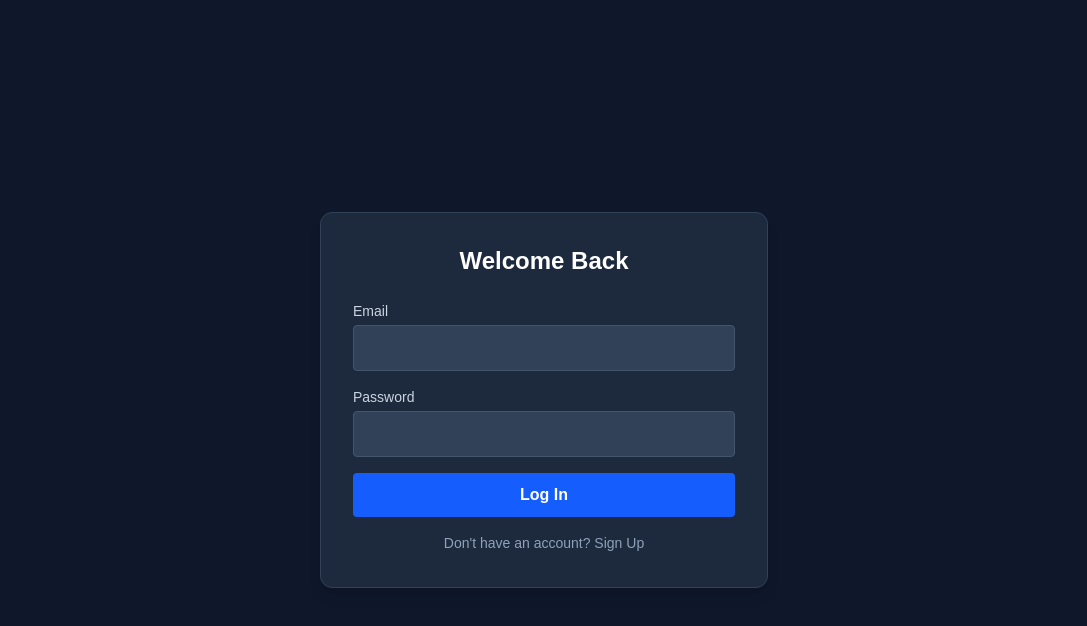
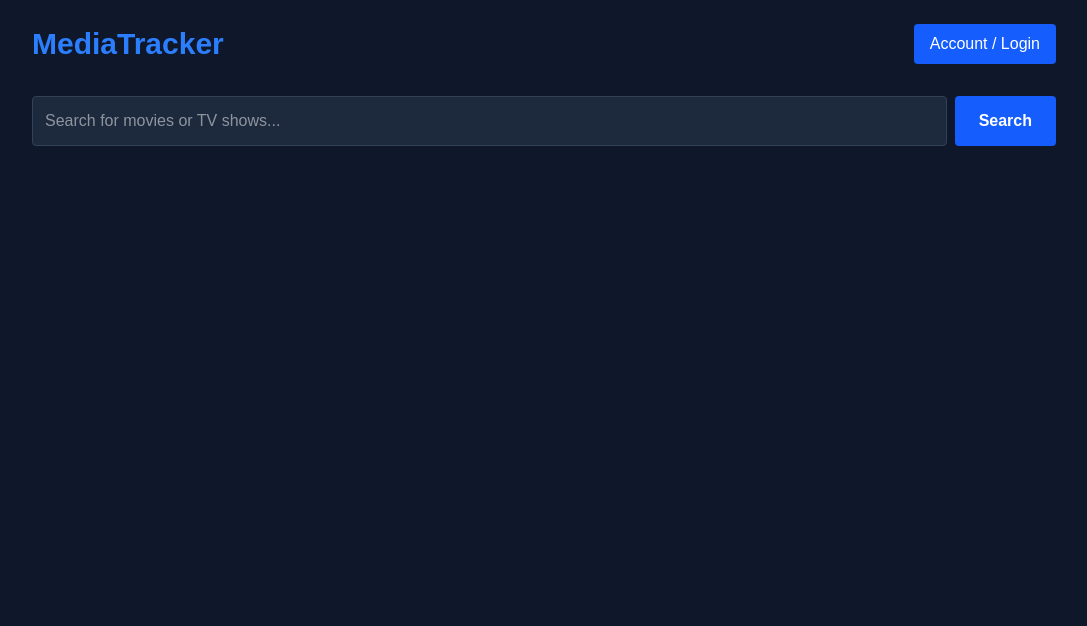
Before and after one commit to gaurangsinghal15/personal-media-tracker, a Next.js app: page /login in a window 1280 px wide. Shown: the top 626 px of the page, without its empty margins (96-1183 px from the left). Built offline with nearby package versions, Linux system fonts and the light colour scheme; no server answers.

Commit message:
Add TMDB movie search functionality

```diff
--- a/app/login/page.tsx
+++ b/app/login/page.tsx
@@ -1,81 +1,111 @@
-'use client'
+'use client';
 
-import { useState } from 'react'
-import { createBrowserClient } from '@supabase/ssr'
+import { useState } from 'react';
+import Link from 'next/link';
 
-export default function LoginPage() {
-  const [email, setEmail] = useState('')
-  const [password, setPassword] = useState('')
-  const [isSignUp, setIsSignUp] = useState(false)
-  const [message, setMessage] = useState('')
+interface MediaItem {
+  id: number;
+  title?: string;
+  name?: string;
+  poster_path: string | null;
+  release_date?: string;
+  first_air_date?: string;
+  media_type: string;
+  vote_average: number;
+}
 
-  const supabase = createBrowserClient(
-    process.env.NEXT_PUBLIC_SUPABASE_URL!,
-    process.env.NEXT_PUBLIC_SUPABASE_ANON_KEY!
-  )
+export default function Home() {
+  const [query, setQuery] = useState('');
+  const [results, setResults] = useState<MediaItem[]>([]);
+  const [loading, setLoading] = useState(false);
 
-  const handleAuth = async (e: React.FormEvent) => {
-    e.preventDefault()
-    setMessage('Processing...')
+  const searchMedia = async (e: React.FormEvent) => {
+    e.preventDefault();
+    if (!query.trim()) return;
 
-    if (isSignUp) {
-      const { error } = await supabase.auth.signUp({ email, password })
-      if (error) setMessage(error.message)
-      else setMessage('Account created! Check your email to confirm.')
-    } else {
-      const { error } = await supabase.auth.signInWithPassword({ email, password })
-      if (error) setMessage(error.message)
-      else setMessage('Successfully logged in!')
+    setLoading(true);
+    const apiKey = process.env.NEXT_PUBLIC_TMDB_API_KEY;
+
+    try {
+      const res = await fetch(
+        `https://api.themoviedb.org/3/search/multi?api_key=${apiKey}&query=${encodeURIComponent(query)}`
+      );
+      const data = await res.json();
+      setResults(data.results || []);
+    } catch (err) {
+      console.error('Failed to fetch data:', err);
+    } finally {
+      setLoading(false);
     }
-  }
+  };
 
   return (
-    <div className="min-h-screen flex items-center justify-center bg-slate-900 text-white p-4">
-      <div className="max-w-md w-full bg-slate-800 p-8 rounded-xl shadow-lg border border-slate-700">
-        <h1 className="text-2xl font-bold text-center mb-6">
-          {isSignUp ? 'Create Track Account' : 'Welcome Back'}
-        </h1>
+    <div className="min-h-screen bg-slate-900 text-white p-6">
+      <header className="max-w-5xl mx-auto flex justify-between items-center mb-8">
+        <h1 className="text-3xl font-bold text-blue-500">MediaTracker</h1>
+        <Link
+          href="/login"
+          className="bg-blue-600 hover:bg-blue-700 px-4 py-2 rounded font-medium transition"
+        >
+          Account / Login
+        </Link>
+      </header>
 
-        <form onSubmit={handleAuth} className="space-y-4">
-          <div>
-            <label className="block text-sm mb-1 text-slate-300">Email</label>
-            <input
-              type="email"
-              value={email}
-              onChange={(e) => setEmail(e.target.value)}
-              required
-              className="w-full p-2.5 rounded bg-slate-700 border border-slate-600 focus:outline-none focus:border-blue-500"
-            />
-          </div>
-
-          <div>
-            <label className="block text-sm mb-1 text-slate-300">Password</label>
-            <input
-              type="password"
-              value={password}
-              onChange={(e) => setPassword(e.target.value)}
-              required
-              className="w-full p-2.5 rounded bg-slate-700 border border-slate-600 focus:outline-none focus:border-blue-500"
-            />
-          </div>
-
+      <main className="max-w-5xl mx-auto">
+        <form onSubmit={searchMedia} className="flex gap-2 mb-8">
+          <input
+            type="text"
+            value={query}
+            onChange={(e) => setQuery(e.target.value)}
+            placeholder="Search for movies or TV shows..."
+            className="flex-1 p-3 rounded bg-slate-800 border border-slate-700 focus:outline-none focus:border-blue-500 text-white"
+          />
           <button
             type="submit"
-            className="w-full bg-blue-600 hover:bg-blue-500 font-semibold p-2.5 rounded transition"
+            className="bg-blue-600 hover:bg-blue-700 px-6 py-3 rounded font-semibold transition"
           >
-            {isSignUp ? 'Sign Up' : 'Log In'}
+            Search
           </button>
         </form>
 
-        {message && <p className="mt-4 text-center text-sm text-yellow-400">{message}</p>}
+        {loading && <p className="text-center text-slate-400">Searching...</p>}
 
-        <button
-          onClick={() => setIsSignUp(!isSignUp)}
-          className="w-full text-center text-sm text-slate-400 hover:underline mt-4"
-        >
-          {isSignUp ? 'Already have an account? Log In' : "Don't have an account? Sign Up"}
-        </button>
-      </div>
+        <div className="grid grid-cols-2 md:grid-cols-4 gap-6">
+          {results.map((item) => (
+            <div
+              key={item.id}
+              className="bg-slate-800 rounded-lg overflow-hidden shadow-lg border border-slate-700 flex flex-col"
+            >
+              {item.poster_path ? (
+                <img
+                  src={`https://image.tmdb.org/t500${item.poster_path}`}
+                  alt={item.title || item.name}
+                  className="w-full h-72 object-cover"
+                />
+              ) : (
+                <div className="w-full h-72 bg-slate-700 flex items-center justify-center text-slate-400">
+                  No Image
+                </div>
+              )}
+              <div className="p-4 flex-1 flex flex-col justify-between">
+                <div>
+                  <h3 className="font-bold text-lg leading-snug mb-1">
+                    {item.title || item.name}
+                  </h3>
+                  <p className="text-xs text-slate-400 uppercase tracking-wide mb-2">
+                    {item.media_type} • {item.release_date || item.first_air_date || 'N/A'}
+                  </p>
+                </div>
+                <div className="flex justify-between items-center mt-3 pt-2 border-t border-slate-700">
+                  <span className="text-sm font-semibold text-yellow-400">
+                    ★ {item.vote_average?.toFixed(1)}
+                  </span>
+                </div>
+              </div>
+            </div>
+          ))}
+        </div>
+      </main>
     </div>
-  )
+  );
 }
```
